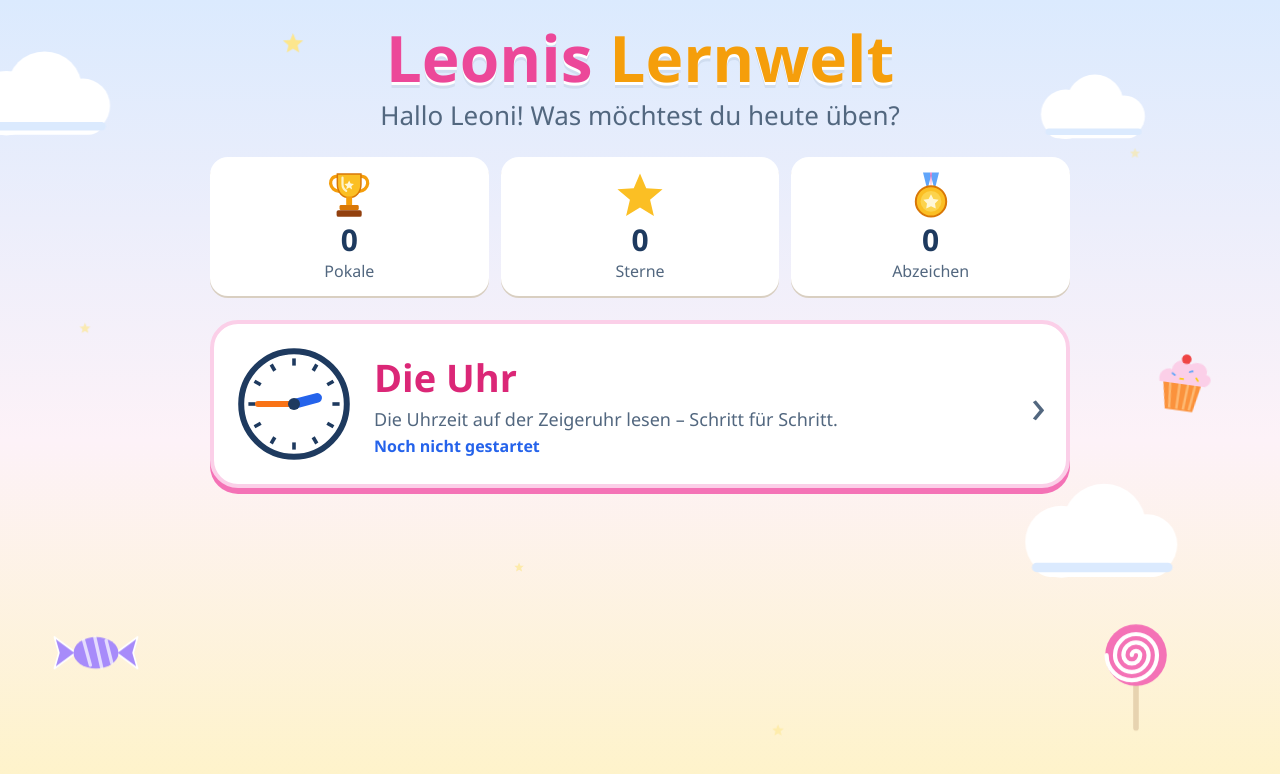
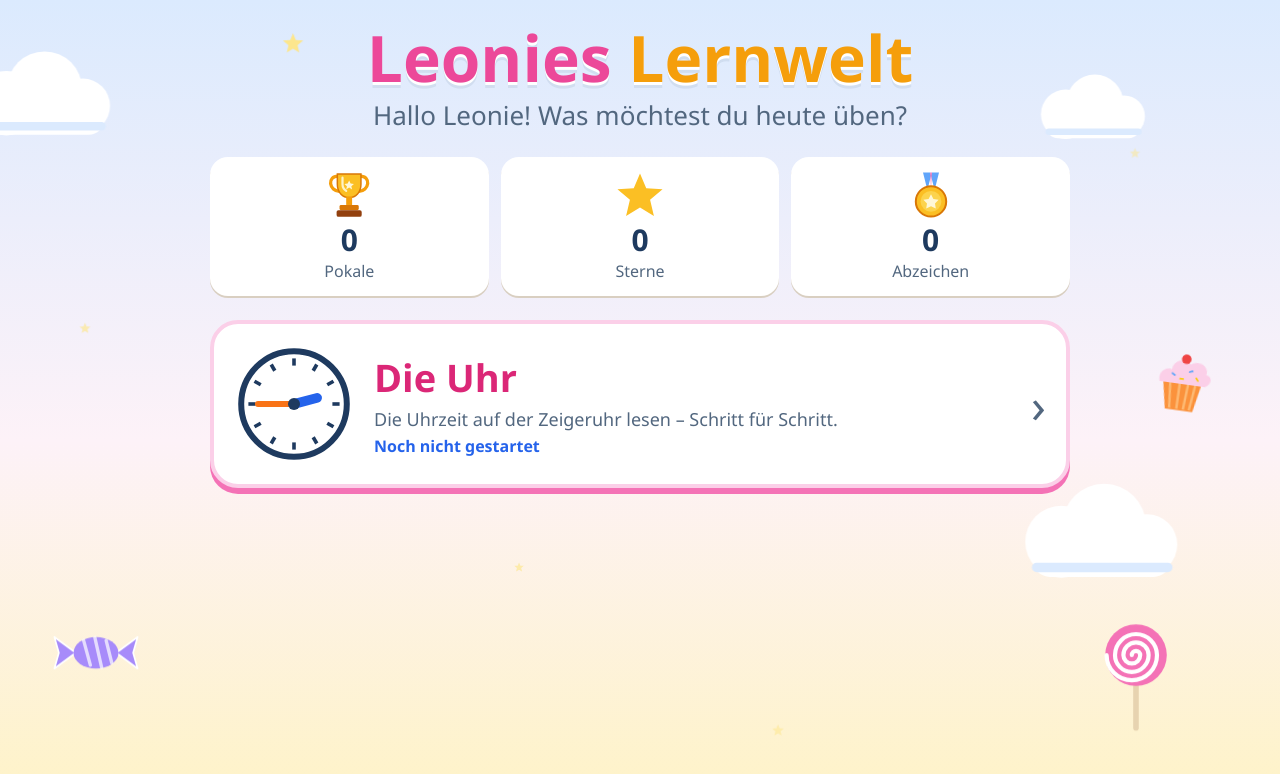
Before and after one commit to PatUlm/leonies-lernwelt, a website built with Vite: page index.html in a window 1280 px wide. Built offline with nearby package versions, Linux system fonts and the light colour scheme.

Commit message:
Name is Leonie: Leonies Lernwelt

```diff
--- a/index.html
+++ b/index.html
@@ -6,7 +6,7 @@
     <meta name="theme-color" content="#fdf6ec" />
     <meta name="apple-mobile-web-app-capable" content="yes" />
     <meta name="mobile-web-app-capable" content="yes" />
-    <title>Leonis Lernwelt</title>
+    <title>Leonies Lernwelt</title>
     <link rel="icon" href="./favicon.svg" type="image/svg+xml" />
   </head>
   <body>
--- a/src/config.ts
+++ b/src/config.ts
@@ -1,3 +1,3 @@
 /** Names shown in the app; change here to personalise. */
-export const APP_NAME = 'Leonis Lernwelt';
-export const CHILD_NAME = 'Leoni';
+export const APP_NAME = 'Leonies Lernwelt';
+export const CHILD_NAME = 'Leonie';
```
Also changed, not shown: README.md, docs/screenshots/clock-hint.png, docs/screenshots/clock-question.png, docs/screenshots/clock-text.png, docs/screenshots/dashboard.png, docs/screenshots/trophy.png.
